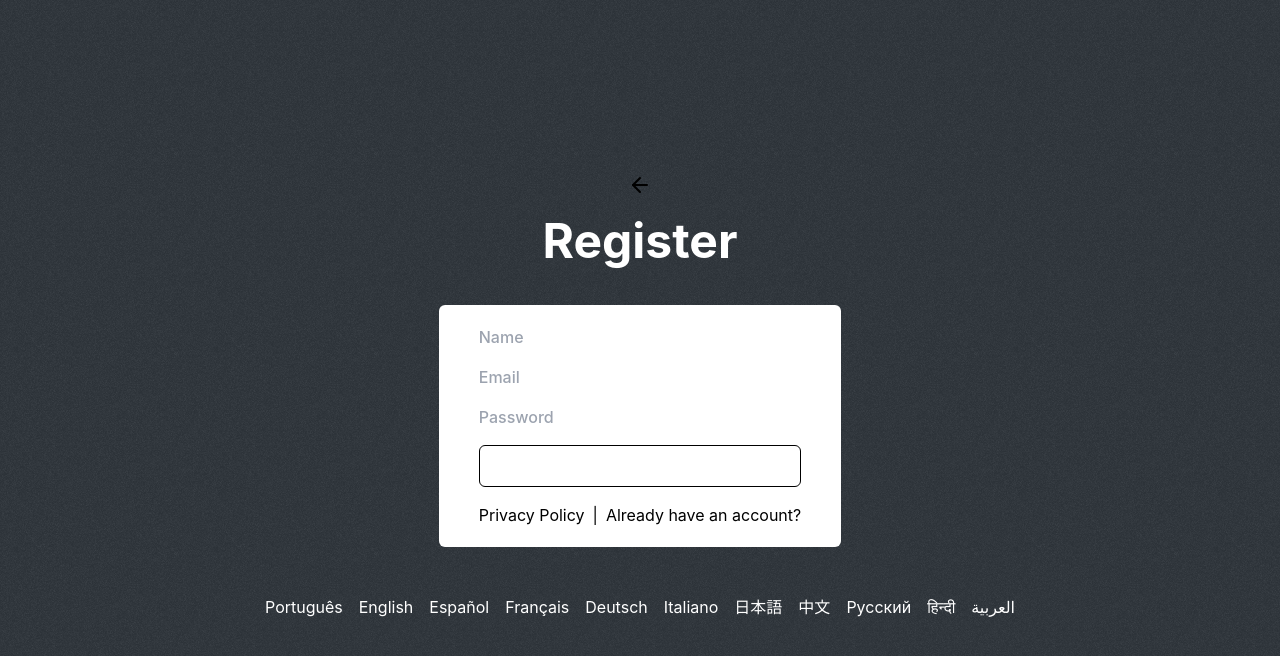
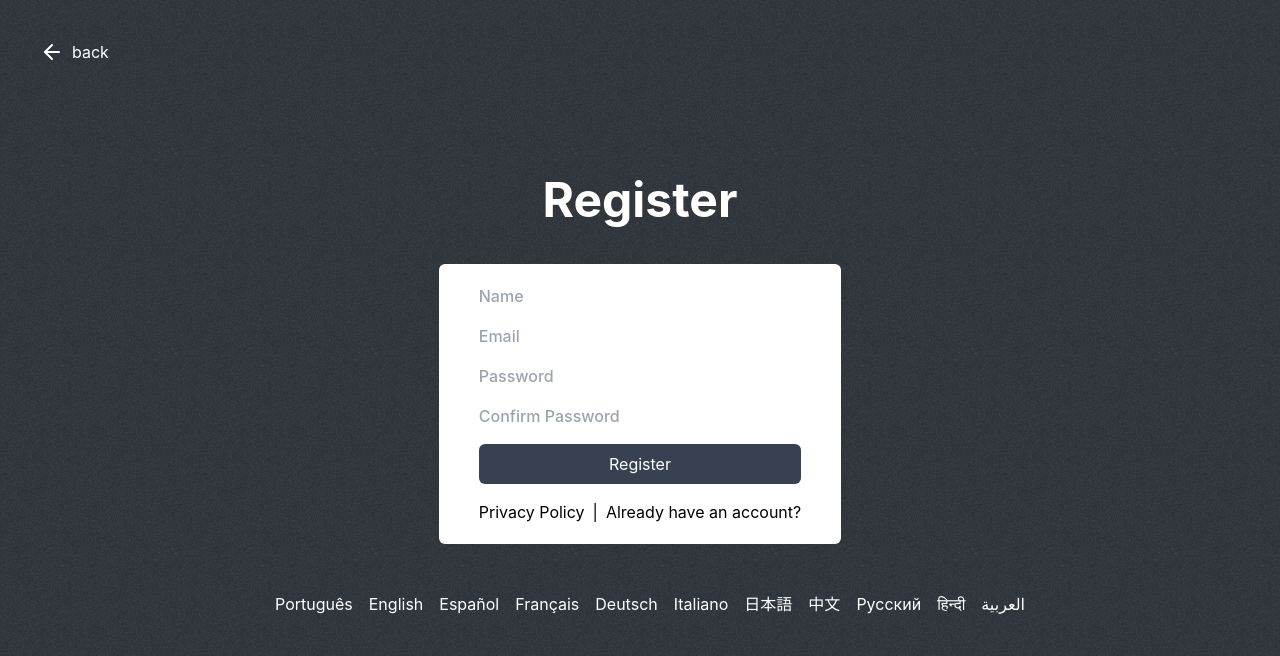
Before and after one commit to DiegoZaluski/ReactLaPlace, a React (Vite) app: page /register in a window 1280 px wide. Shown: the top 656 px of the page. Built offline with nearby package versions, Linux system fonts and the light colour scheme.

Commit message:
button to return

```diff
--- a/src/components/shared/Language.jsx
+++ b/src/components/shared/Language.jsx
@@ -13,7 +13,7 @@ const Languages = [
     { code: 'hi', label: 'हिन्दी' },
     { code: 'ar', label: 'العربية' }
 ]
-function Language() {
+function Language({className}) {
     const { i18n } = useTranslation();
 
     const changeLanguage = async (lng) => {
@@ -25,7 +25,7 @@ function Language() {
         }
     }
     return (
-        <div className="flex-wrap">
+        <div className={`flex-wrap  ${className}`}>
             {Languages.map((lgn) => (
                 <button
                     key={lgn.code}
--- a/src/features/auth/components/Login.jsx
+++ b/src/features/auth/components/Login.jsx
@@ -24,14 +24,14 @@ const Login = () => {
         />
 
         <div className="w-full flex gap-3">
+          <Button className="hover:bg-[#24292e]">
+            {t('login')}
+          </Button>
           <Link to="/register">
-            <Button className="hover:bg-[#24292e]">
-              {t('login')}
+            <Button className="bg-green-700 hover:bg-green-600 border-green-700 w-full">
+              {t('register')}
             </Button>
           </Link>
-          <Button className="bg-green-700 hover:bg-green-600 border-green-700 w-full">
-            {t('register')}
-          </Button>
         </div>
 
         <a href="#" className="text-white hover:underline">
--- a/src/features/auth/components/Register.jsx
+++ b/src/features/auth/components/Register.jsx
@@ -1,31 +1,55 @@
 import Button from "../../../components/ui/Button";
 import Language from "../../../components/shared/Language"
 import { useTranslation } from "react-i18next";
-import { Link } from "react-router-dom";
+import { Link} from "react-router-dom";
 import { ArrowLeft } from "lucide-react";
 function Register() {
     const { t, ready } = useTranslation(['auth']);
     if (!ready) return <div>Loading translate...</div>
     return(
-        <div className='flex flex-col items-center justify-center w-full h-screen gap-5'>
-            <ArrowLeft/> {/*<- ponto de parada terminar de ajustar este botão de voltar*/}
+        <div className='flex flex-col items-center justify-center w-full h-screen gap-5 relative'>
+            <Link to="/login" className='flex flex-row gap-2 text-center absolute left-10 top-10 text-white'>
+                <ArrowLeft className="size={30}" /> {t('back')}
+            </Link>
             <h1 className="text-5xl font-bold text-white">{t("register")}</h1>
             <div className="flex flex-col items-center bg-white m-5 pt-5 pr-10 pb-5 pl-10 rounded-md">
 
                 <form className="flex flex-col gap-4" action="">
-                    <input className="focus:outline-none font-medium" type="text" placeholder={t("name")} />
-                    <input className="focus:outline-none font-medium" type="email" placeholder={t("email")}/>
-                    <input className="focus:outline-none font-medium" type="password" placeholder={t('password')}/>
-                    <Button type="submit" className="w-full border-black text-black">{t('register')}</Button>
+                    <input
+                        className="focus:outline-none font-medium"
+                        type="text"
+                        name="name"
+                        //PASS CHANGE HERE
+                        placeholder={t("name")} />
+                    <input
+                        className="focus:outline-none font-medium"
+                        type="email"
+                        name="email"
+                        //PASS CHANGE HERE
+                        placeholder={t("email")}/>
+                    <input
+                        className="focus:outline-none font-medium"
+                        type="password"
+                        name="password"
+                        //PASS CHANGE HERE
+                        placeholder={t('password')}/>
+                    <input
+                        className="focus:outline-none font-medium"
+                        type="password"
+                        name="confirmPassword"
+                        //PASS CHANGE HERE
+                        placeholder={t('confirmPassword')}/>
+                    <Button type="submit" className="w-full h-10 p-0 border-black text-black bg-gray-700 border-none">{t('register')}</Button>
                     <div className="flex gap-2">
                         <a className="text-black hover:underline">{t('privacyPolicy')}</a>
                         <p>|</p>
-                        <Link to="/login"><a className="text-black hover:underline">{t('hasAccount')}</a></Link>
+                        <Link to="/login" className="hover:underline">
+                            {t('hasAccount')}
+                        </Link>
                     </div>
                 </form>
-
             </div>
-            <Language/>
+            <Language className='ml-5'/>
         </div>
     )
 }
```
Also changed, not shown: src/components/layout/Chat.jsx (added).
